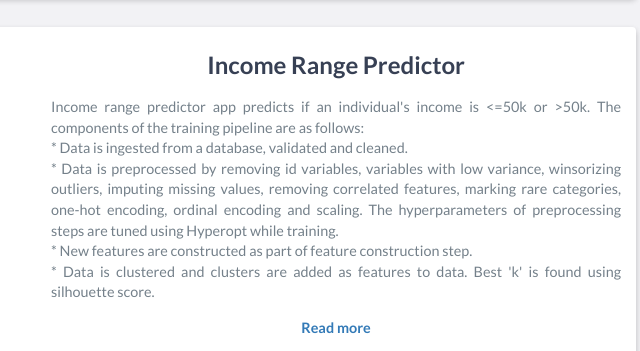
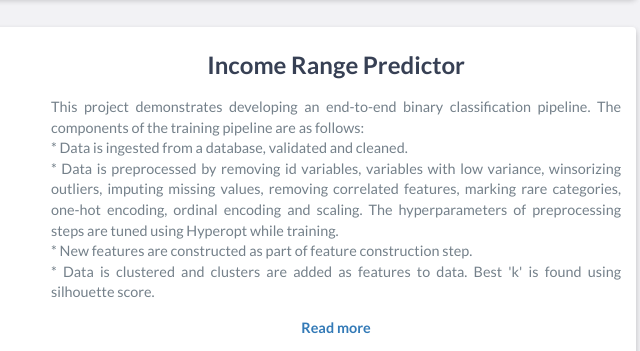
Before and after one commit to ksv-muralidhar/ksv-muralidhar.github.io, a website: page index.html in a window 1280 px wide. Shown: the part 1533-1884 px from the top of the page, 454-1094 px from the left. Drawn offline with nearby package versions, Linux system fonts and the light colour scheme.

Commit message:
Update index.html

```diff
--- a/index.html
+++ b/index.html
@@ -269,7 +269,7 @@ $(window).load(function(){
                     <div class="project-info">
                         <h3><b>Income Range Predictor</b></h3>
                         <p style="text-align: justify; text-justify: inter-word;">
-                        Income range predictor app predicts if an individual's income is <=50k or >50k. The components of the training pipeline are as follows:
+                        This project demonstrates developing an end-to-end binary classification pipeline. The components of the training pipeline are as follows:
 			<br>* Data is ingested from a database, validated and cleaned.
 			<br>* Data is preprocessed by removing id variables, variables with low variance,
 			winsorizing outliers, imputing missing values, removing correlated features, marking rare categories, one-hot encoding, ordinal encoding and scaling. The hyperparameters of
@@ -599,6 +599,7 @@ $(window).load(function(){
             				<li>Python</li>
 					<li>Deep Learning</li>
 					<li>Content-Based Recommender System</li>
+					<li>Semantic Search</li>
 					<li>NLP</li>
 					<li>Sentence Transformer</li>
 					<li>Clustering</li>
```
